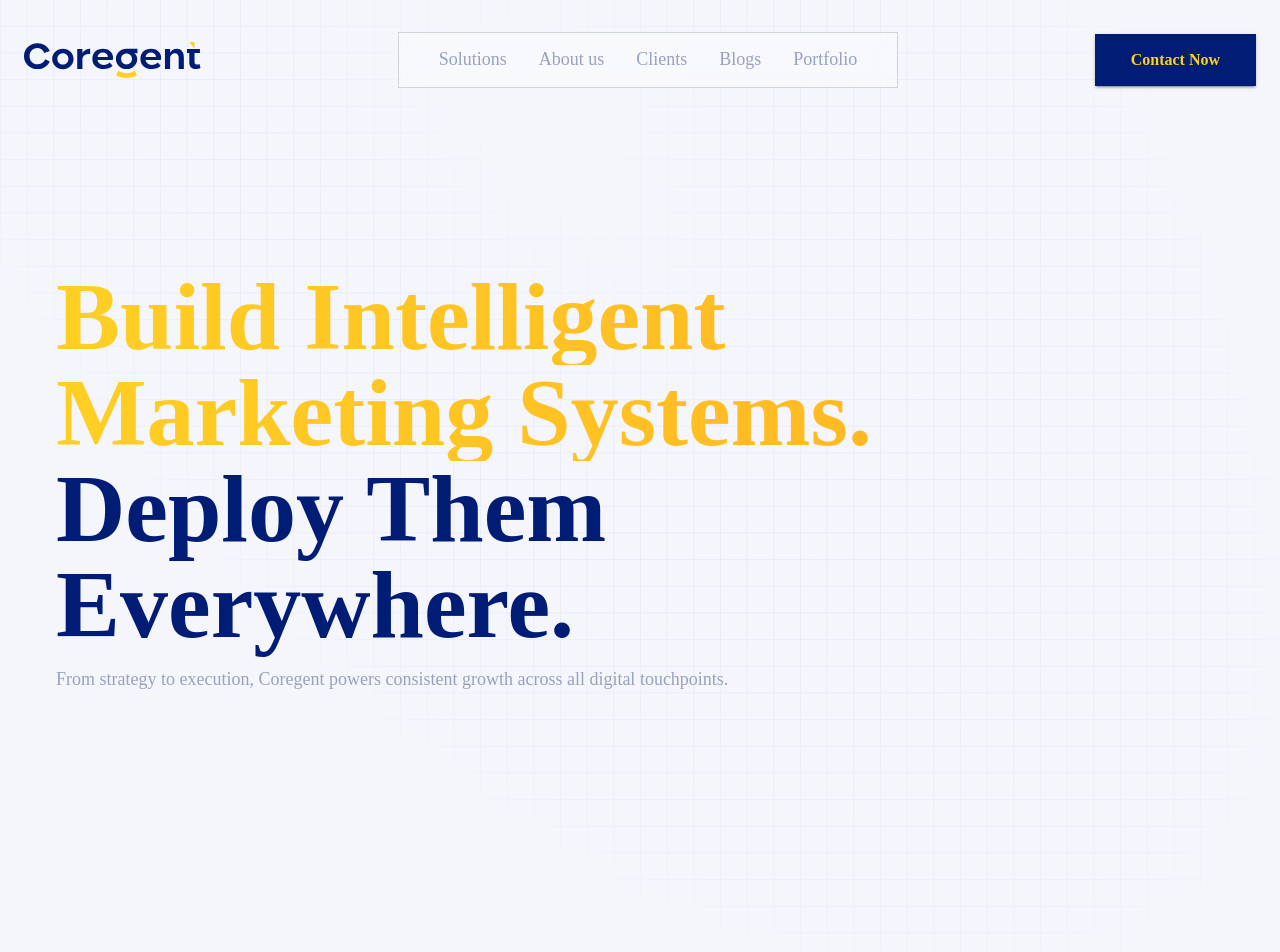
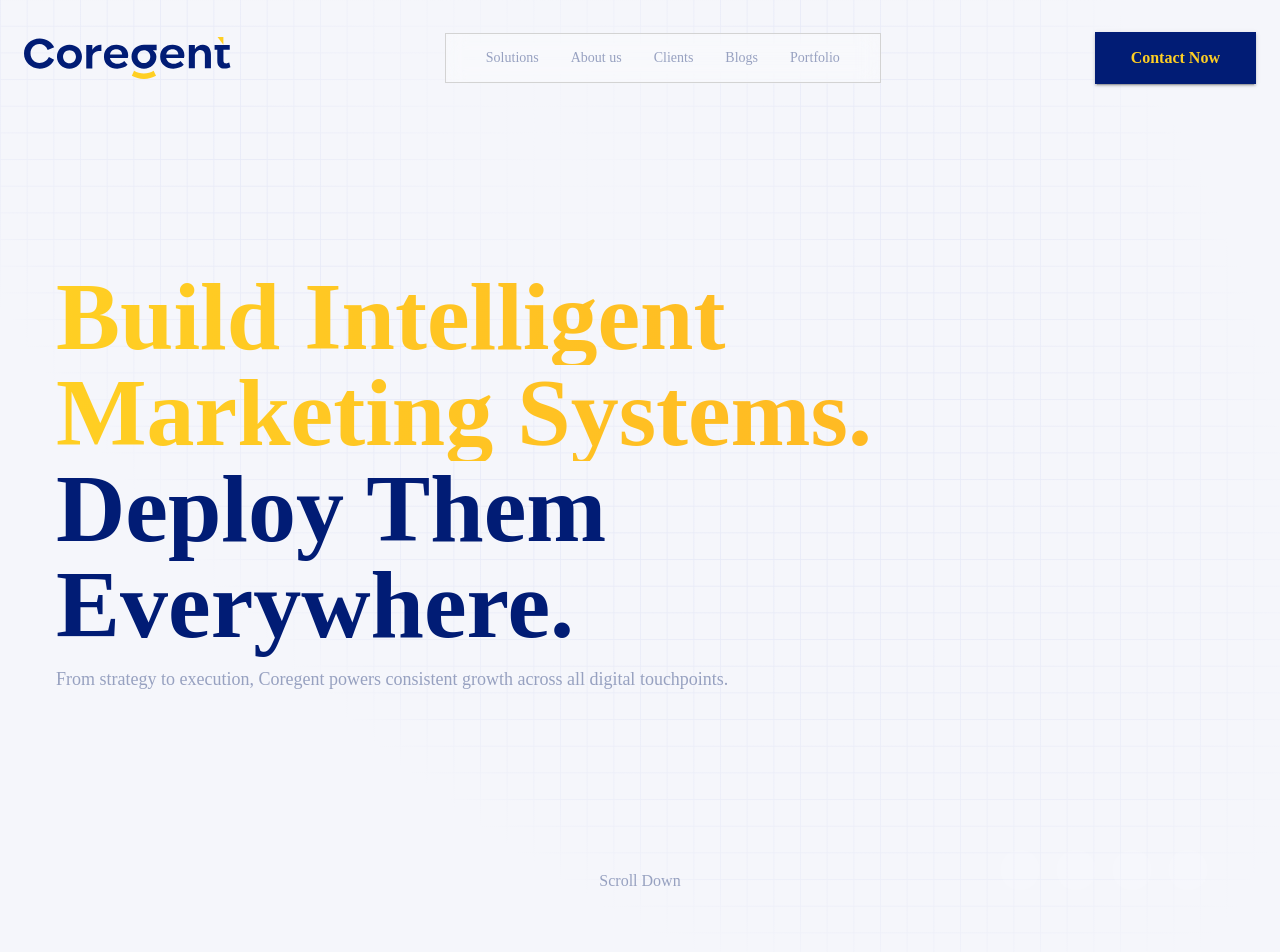
Before and after one commit to Janganpalli-Vishal/coregent, a React (Create React App) app: page / in a window 1280 px wide. Shown: the top 952 px of the page. Built offline with nearby package versions, Linux system fonts and the light colour scheme; some icons are missing; a web font is replaced by a local one.

Commit message:
added scrolling

```diff
--- a/src/App.js
+++ b/src/App.js
@@ -26,7 +26,7 @@ function App() {
           backgroundRepeat: "no-repeat",
           backgroundPosition: "center",
           backgroundSize: "cover",
-          px: 4,
+          px:{xs:0, md:4},
           position: 'relative',
         }}>
           <Hero />
--- a/src/components/Navbar.js
+++ b/src/components/Navbar.js
@@ -4,21 +4,30 @@ import {
   Button,
   Container,
   Stack,
-  Typography
+  Typography,
+  IconButton,
+  Drawer,
+  List,
+  ListItem,
+  useMediaQuery
 } from "@mui/material";
+import MenuIcon from '@mui/icons-material/Menu';
+import CloseIcon from '@mui/icons-material/Close';
 import logo from "../assets/coregent-logo.svg";
 import theme from "../config/theme";
 
 const menuItems = [
-  "Solutions",
-  "About us",
-  "Clients",
-  "Blogs",
-  "Portfolio",
+  { name: "Solutions", id: "services-section" },
+  { name: "About us", id: "about-section" },
+  { name: "Clients", id: "clients-section" },
+  { name: "Blogs", id: "blog-section" },
+  { name: "Portfolio", id: "partner-section" },
 ];
 
 const Navbar = () => {
   const [scrolled, setScrolled] = useState(false);
+  const [mobileOpen, setMobileOpen] = useState(false);
+  const isMobile = useMediaQuery(theme.breakpoints.down('md'));
 
   // useEffect(() => {
   //   const handleScroll = () => {
@@ -26,9 +35,79 @@ const Navbar = () => {
   //     setScrolled(isScrolled);
   //   };
 
-  // //   window.addEventListener('scroll', handleScroll);
-  // //   return () => window.removeEventListener('scroll', handleScroll);
+  //   window.addEventListener('scroll', handleScroll);
+  //   return () => window.removeEventListener('scroll', handleScroll);
   // }, []);
+
+  const handleDrawerToggle = () => {
+    setMobileOpen(!mobileOpen);
+  };
+
+  const scrollToSection = (sectionId) => {
+    const section = document.getElementById(sectionId);
+    if (section) {
+      section.scrollIntoView({ behavior: 'smooth' });
+      setMobileOpen(false); // Close mobile drawer after clicking
+    }
+  };
+
+  const drawer = (
+    <Box
+      sx={{
+        width: 250,
+        height: '100vh',
+        backgroundColor: 'white',
+        p: 3,
+      }}
+    >
+      <Box sx={{ display: 'flex', justifyContent: 'space-between', alignItems: 'center', mb: 4 }}>
+        <img
+          src={logo}
+          alt="Coregent Logo"
+          style={{ height: 36 }}
+        />
+        <IconButton onClick={handleDrawerToggle}>
+          <CloseIcon />
+        </IconButton>
+      </Box>
+      <List>
+        {menuItems.map((item) => (
+          <ListItem key={item.name} sx={{ py: 1 }}>
+            <Typography
+              variant="body1"
+              sx={{
+                cursor: "pointer",
+                fontWeight: 500,
+                width: '100%',
+                "&:hover": {
+                  color: "primary.main",
+                },
+              }}
+              onClick={() => scrollToSection(item.id)}
+            >
+              {item.name}
+            </Typography>
+          </ListItem>
+        ))}
+        <ListItem sx={{ mt: 2 }}>
+          <Button
+            variant="contained"
+            fullWidth
+            sx={{
+              px: 2,
+              py: 1.5,
+              fontWeight: 600,
+              color: "secondary.main",
+              borderRadius: "0px",
+            }}
+            onClick={() => scrollToSection('contact-section')}
+          >
+            Contact Now
+          </Button>
+        </ListItem>
+      </List>
+    </Box>
+  );
 
   return (
     <Box
@@ -38,12 +117,12 @@ const Navbar = () => {
         left: 0,
         right: 0,
         zIndex: 1000,
-        backgroundColor: scrolled ? 'none' : 'transparent',
+        backgroundColor: scrolled ? 'rgba(255, 255, 255, 0.95)' : 'transparent',
         backdropFilter: scrolled ? 'blur(10px)' : 'none',
         transition: 'all 0.3s ease',
       }}
     >
-      <Container maxWidth="xl" sx={{ py: 4 }}>
+      <Container maxWidth="xl" sx={{ py: { xs: 2, md: 4 } }}>
         <Box
           sx={{
             display: "flex",
@@ -56,56 +135,89 @@ const Navbar = () => {
             <img
               src={logo}
               alt="Coregent Logo"
-              style={{ height: 36 }}
+              style={{ height: { xs: 30, md: 36 } }}
             />
           </Box>
 
-          {/* ================= Center Menu ================= */}
+          {/* ================= Desktop Menu ================= */}
+          {!isMobile && (
             <Box
               sx={{
                 backgroundColor: "#ffffff52",
-              px: 5,
+                px: { xs: 3, md: 5 },
                 py: 2,
                 backdropFilter: 'blur(10px)',
                 border:'1px solid lightgrey'
               }}
             >
-            <Stack direction="row" spacing={4}>
+              <Stack direction="row" spacing={{ xs: 2, md: 4 }}>
                 {menuItems.map((item) => (
                   <Typography
-                  key={item}
+                    key={item.name}
                     variant="body2"
                     sx={{
                       cursor: "pointer",
                       fontWeight: 500,
+                      fontSize: { xs: '0.75rem', md: '0.875rem' },
                       "&:hover": {
                         color: "primary.main",
                       },
                     }}
+                    onClick={() => scrollToSection(item.id)}
                   >
-                  {item}
+                    {item.name}
                   </Typography>
                 ))}
               </Stack>
             </Box>
+          )}
 
-          {/* ================= CTA Button ================= */}
+          {/* ================= Desktop CTA Button ================= */}
+          {!isMobile && (
             <Box>
               <Button
                 variant="contained"
                 sx={{
-                px: 4.5,
+                  px: { xs: 2, md: 4.5 },
                   py: 1.5,
                   fontWeight: 600,
                   color: "secondary.main",
                   borderRadius: "0px",
+                  fontSize: { xs: '0.875rem', md: '1rem' },
                 }}
+                onClick={() => scrollToSection('contact-section')}
               >
                 Contact Now
               </Button>
             </Box>
+          )}
+
+          {/* ================= Mobile Menu Button ================= */}
+          {isMobile && (
+            <IconButton
+              edge="start"
+              color="inherit"
+              aria-label="menu"
+              onClick={handleDrawerToggle}
+              sx={{ color: 'text.primary' }}
+            >
+              <MenuIcon />
+            </IconButton>
+          )}
         </Box>
       </Container>
+
+      {/* ================= Mobile Drawer ================= */}
+      <Drawer
+        anchor="left"
+        open={mobileOpen}
+        onClose={handleDrawerToggle}
+        ModalProps={{
+          keepMounted: true, // Better open performance on mobile.
+        }}
+      >
+        {drawer}
+      </Drawer>
     </Box>
   );
 };
--- a/src/pages/About.js
+++ b/src/pages/About.js
@@ -45,7 +45,7 @@ AOS.init({
 
 const About = () => {
   return (
-    <Container maxWidth="xl" sx={{ pb:10 }}>
+    <Container id="about-section" maxWidth="xl" sx={{ pt: { xs: 12, md: 16 }, pb:10 }}>
       <Box>
         <Grid container spacing={6} alignItems="center">
           {/* LEFT SECTION */}
--- a/src/pages/Blog.js
+++ b/src/pages/Blog.js
@@ -48,7 +48,7 @@ const Blog = () => {
   const theme = useTheme();
   return (
     <Box>
-      <Container maxWidth="xl" sx={{ py: 12 }}>
+      <Container id="blog-section" maxWidth="xl" sx={{ pt: { xs: 12, md: 16 }, pb: 12 }}>
         <Box textAlign="center" mb={8}>
           <Typography
             data-aos="fade-up"
--- a/src/pages/Contactus.js
+++ b/src/pages/Contactus.js
@@ -14,7 +14,7 @@ import LinkedInIcon from '@mui/icons-material/LinkedIn';
 const Contactus = () => {
     const theme = useTheme();
     return (
-        <Box sx={{ bgcolor: theme.palette.background.default, minHeight: '70vh', width: '100%', display: 'flex', flexDirection: 'column', justifyContent: 'space-between' }}>
+        <Box id="contact-section" sx={{ bgcolor: theme.palette.background.default, minHeight: '70vh', width: '100%', display: 'flex', flexDirection: 'column', justifyContent: 'space-between' }}>
             <Box
                 sx={{
                     flex: 1,
@@ -22,7 +22,7 @@ const Contactus = () => {
                     flexDirection: 'column',
                     alignItems: 'center',
                     justifyContent: 'center',
-                    pt: { xs: theme.spacing(8), md: theme.spacing(12) },
+                    pt: { xs: theme.spacing(16), md: theme.spacing(20) },
                     pb: { xs: theme.spacing(4), md: theme.spacing(8) },
                 }}
             >
--- a/src/pages/Hero.js
+++ b/src/pages/Hero.js
@@ -1,9 +1,13 @@
-import React from "react";
-import { Box, Container, Typography } from "@mui/material";
+import React, { useRef } from "react";
+import { Box, Container, Typography, IconButton } from "@mui/material";
 import bg from '../assets/herosec-bg.svg';
 import SplitText from "../reactbits/SplitText";
 import AOS from 'aos';
 import 'aos/dist/aos.css';
+import FacebookIcon from '@mui/icons-material/Facebook';
+import TwitterIcon from '@mui/icons-material/Twitter';
+import LinkedInIcon from '@mui/icons-material/LinkedIn';
+import InstagramIcon from '@mui/icons-material/Instagram';
 
 // Initialize AOS
 AOS.init({
@@ -17,12 +21,21 @@ const handleAnimationComplete = () => {
 };
 
 const Hero = () => {
+  const aboutSectionRef = useRef(null);
+
+  const scrollToAbout = () => {
+    const aboutSection = document.getElementById('about-section');
+    if (aboutSection) {
+      aboutSection.scrollIntoView({ behavior: 'smooth' });
+    }
+  };
   return (
     <Box
       sx={{
-        minHeight: "120vh",
+        minHeight: {xs:"70vh", md:"120vh"},
         display: "flex",
         alignItems: "center",
+        position: 'relative',
         // backgroundColor: "background.default",
         // py: 8,
       }}
@@ -35,7 +48,7 @@ const Hero = () => {
             data-aos-delay="100"
             sx={{
               fontFamily: "Mohave",
-              fontSize: "96px",
+              fontSize: {xs:"55px", md:"96px"},
               fontWeight: 600,
               lineHeight: 1,
               background:
@@ -53,7 +66,7 @@ const Hero = () => {
             data-aos-delay="200"
             sx={{
               fontFamily: "Mohave",
-              fontSize: "96px",
+              fontSize: {xs:"55px", md:"96px"},
               fontWeight: 600,
               lineHeight: 1,
               background:
@@ -71,7 +84,7 @@ const Hero = () => {
             data-aos-delay="300"
             sx={{
              fontFamily: "Mohave",
-              fontSize: "96px",
+              fontSize: {xs:"55px", md:"96px"},
               fontWeight: 600,
               lineHeight: 1,
               mb: 2,
@@ -97,6 +110,75 @@ const Hero = () => {
           </Typography>
         </Box>
       </Container>
+
+      {/* Scroll Down Indicator */}
+      <Box
+        onClick={scrollToAbout}
+        sx={{
+          position: 'absolute',
+          bottom: { xs: 50, md: 70 },
+          left: '50%',
+          transform: 'translateX(-50%)',
+          cursor: 'pointer',
+        }}
+      >
+        <Typography
+          variant="body2"
+          sx={{
+            color: 'text.secondary',
+            fontSize: { xs: '0.875rem', md: '1rem' },
+            fontWeight: 500,
+            textAlign: 'center',
+          }}
+        >
+          Scroll Down
+        </Typography>
+      </Box>
+
+      {/* Social Media Icons - Far Right End */}
+      <Box
+        sx={{
+          position: 'absolute',
+          bottom: { xs: 50, md: 70 },
+          right: { xs: 20, md: 40 },
+          display: 'flex',
+          alignItems: 'center',
+          gap: 2,
+        }}
+      >
+        <IconButton
+          sx={{
+            backgroundColor: 'rgba(255, 255, 255, 0.1)',
+            color: 'primary.main',
+          }}
+        >
+          <FacebookIcon />
+        </IconButton>
+        <IconButton
+          sx={{
+            backgroundColor: 'rgba(255, 255, 255, 0.1)',
+            color: 'primary.main',
+          }}
+        >
+          <TwitterIcon />
+        </IconButton>
+        <IconButton
+          sx={{
+            backgroundColor: 'rgba(255, 255, 255, 0.1)',
+            color: 'primary.main',
+          }}
+        >
+          <LinkedInIcon />
+        </IconButton>
+        <IconButton
+          sx={{
+            backgroundColor: 'rgba(255, 255, 255, 0.1)',
+            color: 'primary.main',
+          }}
+        >
+          <InstagramIcon />
+        </IconButton>
+      </Box>
     </Box>
   );
 };
--- a/src/pages/Partner.js
+++ b/src/pages/Partner.js
@@ -33,12 +33,13 @@ const partners = [
 const Partner = () => {
 	const theme = useTheme();
 	return (
-		<Container maxWidth="xl"
+		<Container id="partner-section" maxWidth="xl"
 			sx={{
 				bgcolor: theme.palette.background.default,
 				width: '100%',
                  backgroundColor:'transparent',
-                 py: 8,
+                 pt: { xs: 12, md: 16 },
+                 pb: 8,
 			}}
 		>
 			<Grid container alignItems="center" spacing={2} sx={{ position: 'relative', zIndex: 1 }}>
--- a/src/pages/Services.js
+++ b/src/pages/Services.js
@@ -129,7 +129,7 @@ const Services = () => {
   const isMobile = useMediaQuery(theme.breakpoints.down("sm"));
 
   return (
-    <Container maxWidth="xl" sx={{ py: 8 }}>
+    <Container id="services-section" maxWidth="xl" sx={{ pt: { xs: 12, md: 16 }, pb: 8 }}>
       {/* ================= Heading ================= */}
       <Box textAlign="center" mb={8}>
         <Typography
@@ -138,7 +138,7 @@ const Services = () => {
           variant="h3"
           sx={{
             fontFamily: "Mohave",
-            // fontSize: { xs: "", md: "h2" },
+            fontSize: { xs: "44px", md: "h3" },
             fontWeight: 500,
             color: "primary.main",
             lineHeight: 1.2,
```
Also changed, not shown: src/pages/Clients.js (+4 -3 lines). Lines whose indentation alone changed are shown as unchanged.
